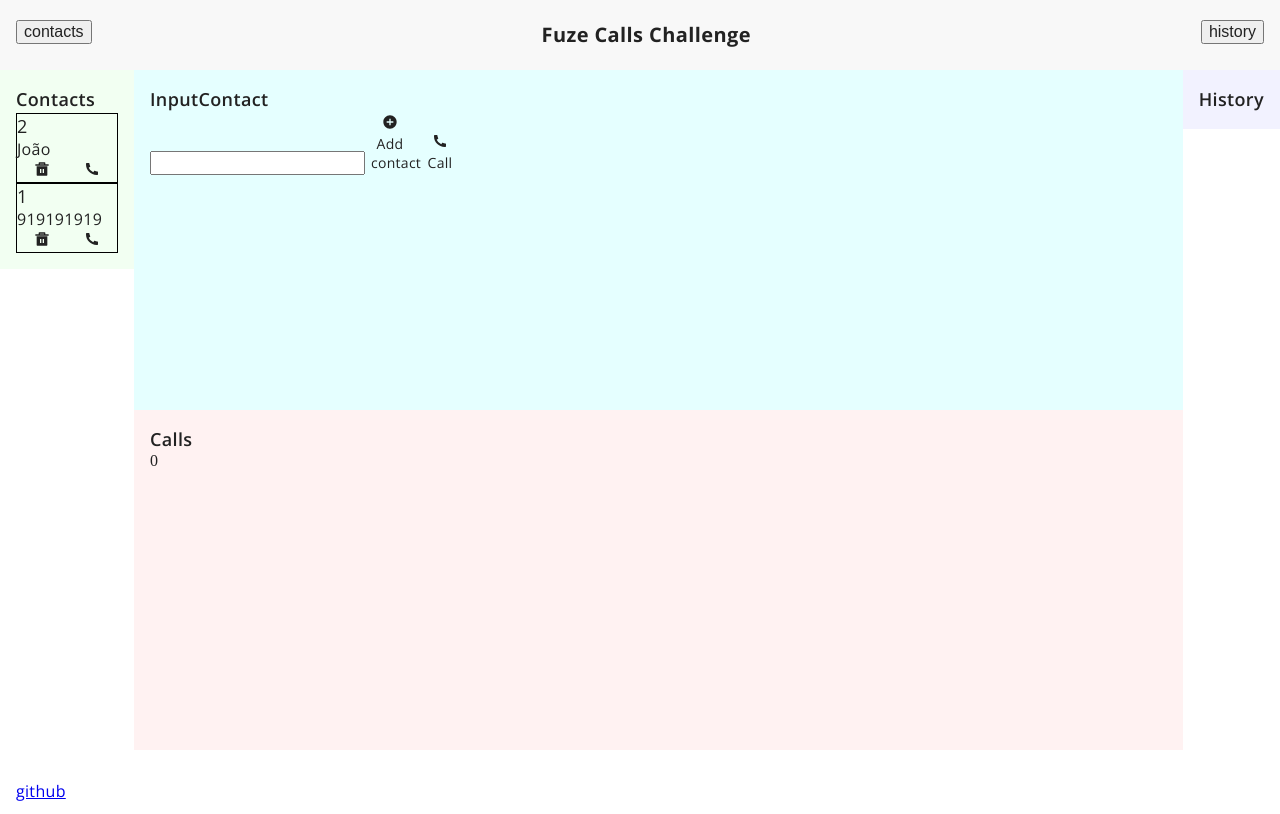
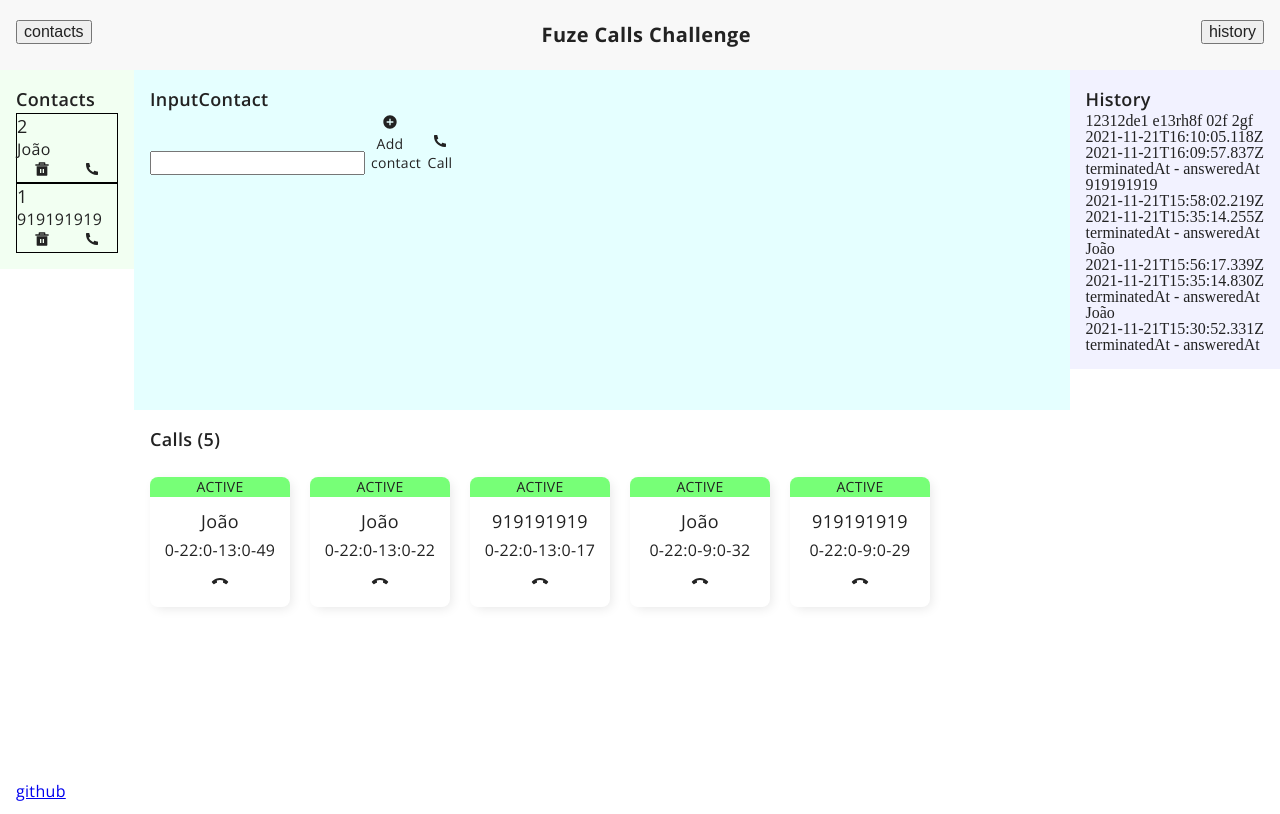
Before and after one commit to jpbelo/fuze-calls, a Next.js app: page / in a window 1280 px wide. Built offline with nearby package versions, Linux system fonts and the light colour scheme; data requests are answered from the project's data file; some icons are missing.

Commit message:
add historycard, add styles to callcard, add TERMINATING state to calls

```diff
--- a/server/db.json
+++ b/server/db.json
@@ -9,6 +9,75 @@
       "id": 2
     }
   ],
-  "history": [],
-  "calls": []
+  "history": [
+    {
+      "contact": "João",
+      "state": "TERMINATED",
+      "initiatedAt": "2021-11-21T15:30:49.122Z",
+      "answeredAt": null,
+      "terminatedAt": "2021-11-21T15:30:52.331Z",
+      "id": 1
+    },
+    {
+      "contact": "João",
+      "state": "TERMINATED",
+      "initiatedAt": "2021-11-21T15:35:08.225Z",
+      "answeredAt": "2021-11-21T15:35:14.830Z",
+      "terminatedAt": "2021-11-21T15:56:17.339Z",
+      "id": 2
+    },
+    {
+      "contact": "919191919",
+      "state": "TERMINATED",
+      "initiatedAt": "2021-11-21T15:35:07.259Z",
+      "answeredAt": "2021-11-21T15:35:14.255Z",
+      "terminatedAt": "2021-11-21T15:58:02.219Z",
+      "id": 3
+    },
+    {
+      "contact": "12312de1 e13rh8f 02f 2gf",
+      "state": "TERMINATED",
+      "initiatedAt": "2021-11-21T16:09:53.556Z",
+      "answeredAt": "2021-11-21T16:09:57.837Z",
+      "terminatedAt": "2021-11-21T16:10:05.118Z",
+      "id": 4
+    }
+  ],
+  "calls": [
+    {
+      "contact": "919191919",
+      "state": "ACTIVE",
+      "initiatedAt": "2021-11-21T15:30:46.323Z",
+      "answeredAt": "2021-11-21T15:30:50.037Z",
+      "id": 1
+    },
+    {
+      "contact": "João",
+      "state": "ACTIVE",
+      "initiatedAt": "2021-11-21T15:30:47.572Z",
+      "answeredAt": "2021-11-21T15:30:53.178Z",
+      "id": 2
+    },
+    {
+      "contact": "919191919",
+      "state": "ACTIVE",
+      "initiatedAt": "2021-11-21T15:34:36.358Z",
+      "answeredAt": "2021-11-21T15:34:38.988Z",
+      "id": 3
+    },
+    {
+      "contact": "João",
+      "state": "ACTIVE",
+      "initiatedAt": "2021-11-21T15:34:38.993Z",
+      "answeredAt": "2021-11-21T15:34:43.236Z",
+      "id": 4
+    },
+    {
+      "contact": "João",
+      "state": "ACTIVE",
+      "initiatedAt": "2021-11-21T15:35:05.492Z",
+      "answeredAt": "2021-11-21T15:35:10.838Z",
+      "id": 5
+    }
+  ]
 }
--- a/src/components/molecules/CallCard.js
+++ b/src/components/molecules/CallCard.js
@@ -3,14 +3,33 @@ import PropTypes from 'prop-types'
 import styled from 'styled-components'
 import { RiPhoneFill } from 'react-icons/ri'
 
-import { H3, P, ButtonIconText } from '../atoms'
+import { H3, P, Small, ButtonIconText } from '../atoms'
 import msToTime from '../../utils/msToTime'
 import { useCallsContext } from '../../utils/context'
 
+const stateColor = {
+  RING: '#00f8',
+  ACTIVE: '#0f08',
+  TERMINATING: '#f008',
+}
+
 const Wrapper = styled.div`
-  border: 1px solid black;
+  width: 140px;
+  border-radius: 8px;
+  overflow: hidden;
+  box-shadow: 3px 3px 12px -2px #e5e5e5;
   transition: opacity 0.2s ease-in-out;
   opacity: ${props => (props.isTerminating ? 0.4 : 1)};
+  text-align: center;
+`
+
+const CallState = styled.div`
+  background-color: ${props => stateColor[props.state]};
+  padding: 2px 8px;
+`
+
+const InnerCard = styled.div`
+  padding: 12px 8px;
 `
 
 const CallCard = props => {
@@ -41,14 +60,17 @@ const CallCard = props => {
   }
 
   return (
-    <Wrapper isTerminating={isTerminating}>
-      <P>{state}</P>
-      <H3>{id}</H3>
-      <P>{contact}</P>
-      <P>{state === 'RING' ? 'ringing...' : timer}</P>
-      <ButtonIconText onClick={() => handleTerminateCall(id)} label="end call">
-        <RiPhoneFill />
-      </ButtonIconText>
+    <Wrapper isTerminating={isTerminating} {...props}>
+      <CallState state={state}>
+        <Small>{state}</Small>
+      </CallState>
+      <InnerCard>
+        <H3 mb={'6px'}>{contact}</H3>
+        <P mb={'12px'}>{state === 'RING' ? 'ringing...' : timer}</P>
+        <ButtonIconText onClick={() => handleTerminateCall(id)}>
+          <RiPhoneFill style={{ transform: 'rotate(135deg)' }} />
+        </ButtonIconText>
+      </InnerCard>
     </Wrapper>
   )
 }
@@ -56,7 +78,7 @@ const CallCard = props => {
 CallCard.propTypes = {
   id: PropTypes.number.isRequired,
   contact: PropTypes.string.isRequired,
-  state: PropTypes.oneOf(['RING', 'ACTIVE']).isRequired,
+  state: PropTypes.oneOf(['RING', 'ACTIVE', 'TERMINATING']).isRequired,
   initiatedAt: PropTypes.string,
   answeredAt: PropTypes.string,
 }
--- /dev/null
+++ b/src/components/molecules/HistoryCard.js
@@ -0,0 +1,29 @@
+import React from 'react'
+import PropTypes from 'prop-types'
+import styled from 'styled-components'
+
+import { H3, P } from '../atoms'
+
+const Wrapper = styled.div`
+  border: 1px solid black;
+  transition: opacity 0.2s ease-in-out;
+  opacity: ${props => (props.isDeleting ? 0.3 : 1)};
+`
+
+const HistoryCard = props => {
+  const { id, contact } = props
+
+  return (
+    <Wrapper>
+      <H3>{id}</H3>
+      <P>{contact}</P>
+    </Wrapper>
+  )
+}
+
+HistoryCard.propTypes = {
+  id: PropTypes.number.isRequired,
+  contact: PropTypes.string.isRequired,
+}
+
+export default HistoryCard
--- a/src/components/molecules/index.js
+++ b/src/components/molecules/index.js
@@ -1,2 +1,3 @@
 export { default as CallCard } from './CallCard'
 export { default as ContactCard } from './ContactCard'
+export { default as HistoryCard } from './HistoryCard'
--- a/src/components/organisms/Calls.js
+++ b/src/components/organisms/Calls.js
@@ -7,22 +7,26 @@ import { CallCard } from '../molecules'
 import { useCallsContext } from '../../utils/context'
 
 const Wrapper = styled.div`
-  background-color: rgba(255, 0, 0, 0.05);
   padding: 16px;
+  overflow: scroll;
   ${space};
+`
+const ListWrapper = styled.div`
+  display: flex;
+  gap: 20px;
+  flex-wrap: wrap;
 `
 
 const Calls = () => {
   const { calls } = useCallsContext()
   return (
     <Wrapper>
-      <H2>Calls</H2>
-      <p>{calls.length}</p>
-      <div>
+      <H2 mb={24}>Calls ({calls.length})</H2>
+      <ListWrapper>
         {calls.map(call => (
-          <CallCard key={call.id} {...call} />
+          <CallCard {...call} key={call.id} mb={16} />
         ))}
-      </div>
+      </ListWrapper>
     </Wrapper>
   )
 }
--- a/src/utils/context.js
+++ b/src/utils/context.js
@@ -136,6 +136,12 @@ function useProvideCallsContext() {
     })
 
   const terminateCall = id => {
+    setCalls(calls =>
+      calls.map(call => {
+        if (call.id === id) return { ...call, state: 'TERMINATING' }
+        return call
+      })
+    )
     const currentCall = { ...find(calls, { id }) }
     delete currentCall.id
     return new Promise((resolve, reject) => {
```
Also changed, not shown: 1 other file (tests, documents, lock files or other folders).
